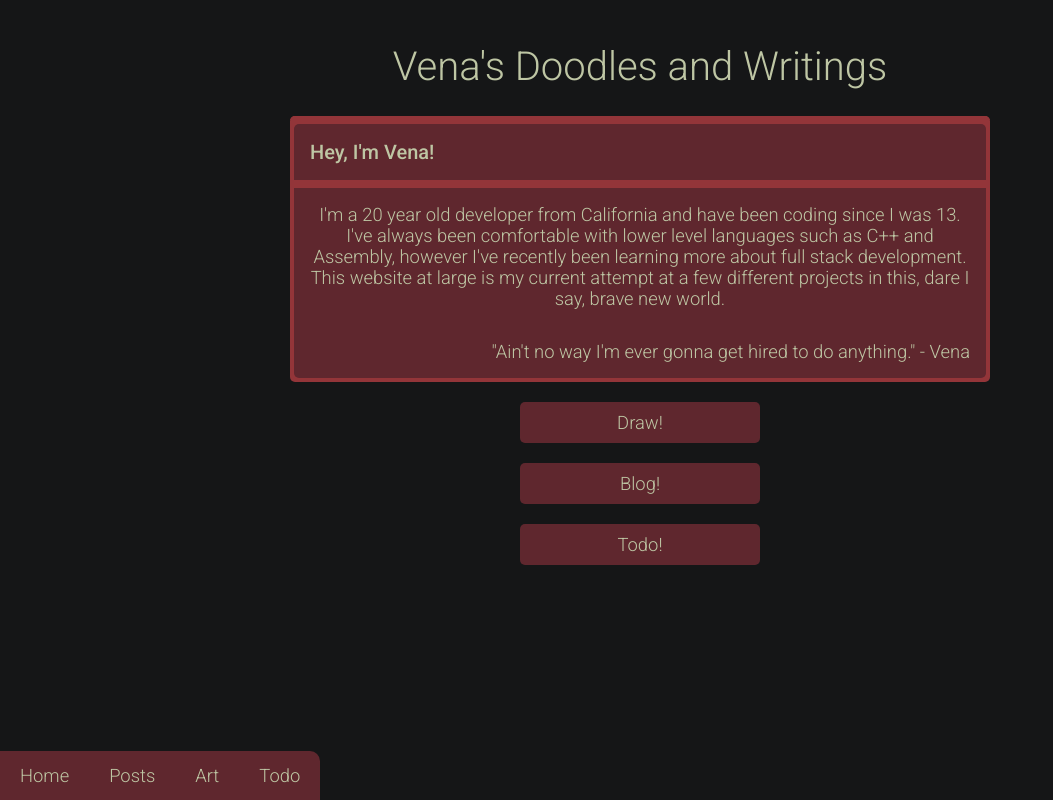
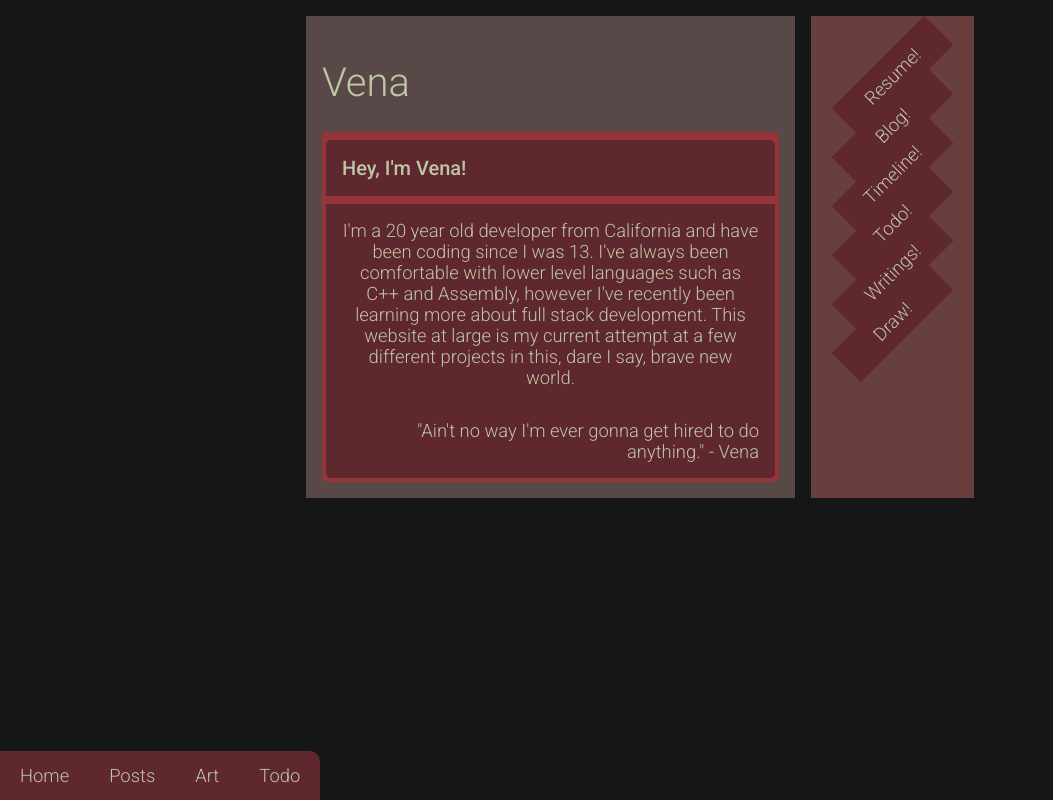
Before and after one commit to VenaMaybe/first_flask_site, a Flask app: page / in a window 1280 px wide. Shown: the whole page, without its empty margins (0-1053 px from the left). Run offline with Flask 3, Linux system fonts and the light colour scheme.

Commit message:
Messing with grid layout and buttons

```diff
--- a/static/css/style.css
+++ b/static/css/style.css
@@ -36,16 +36,40 @@ body {
 /*~~ Organized ~~*/
 
 .container-width {
-    width: 60%;
+    width: 100%;
     max-width: 700px;
     margin: 0 auto;
 }
 
 .container-height {
     height: 100vh;
-    padding-top: 1rem;
+    padding-top: 0;
     padding-bottom: 5rem;
     overflow-y: auto;
+}
+
+.container-grid {
+    display: grid;
+    grid-template-columns: 3fr 1fr; /* Two equal columns */
+    gap: 1rem; /* Gap between columns */
+    max-width: 1200px;
+    margin: 0 auto; /* Center the container */
+    padding: 1rem;
+}
+
+.left-column {
+    background-color: #594848;
+    padding: 1rem;
+}
+
+.right-column {
+    background-color: #693e3e;
+    padding: 1rem;
+    padding-top: 2.5rem;
+    display: flex;
+    flex-direction: column;
+    gap: 0.5rem; /* Space between buttons */
+    overflow: hidden;
 }
 
 .block-top {
@@ -74,8 +98,23 @@ b {
     padding: 1rem 1rem;
 }
 
+.header {
+    background-color: transparent;
+    text-align: left;
+    height: 6.25rem;
+    font-size: 2.5rem;
+    display: flex;
+    justify-content: flex-start;
+    align-items: center;
+    pointer-events: none; /* art passthrough */
+    user-select: none;
+    z-index: 5;
+    flex-grow: 0;
+    flex-shrink: 0;
+}
+
 hr {
-    background-color: var(--accent-color);
+    background-color: var(--secondary-color);
     position: relative;
     border: none;
     height: .25rem;
@@ -102,6 +141,29 @@ hr.extended {
 hr.margined {
     margin-top: 0.25rem;
     margin-bottom: 0.25rem;
+}
+
+hr.accent {
+    background-color: var(--accent-color)
+}
+
+.button {
+    display: block;
+    width: 100%;
+    padding: 0.625rem;
+    margin: 0 auto;
+    background-color: var(--secondary-color);
+    color: var(--text-color);
+    text-align: center;
+    border-radius: 0px;
+    /* clip-path: polygon(100% 50%,50% 100%,0% 50%,50% 0%);
+    aspect-ratio: 2; */
+    text-decoration: none;
+    transform: rotate(-45deg);
+}
+
+.button:hover {
+    background-color: var(--accent-color);
 }
 
 /*Unorganized*/
@@ -197,22 +259,6 @@ li::before {
     opacity: 0.4;
 }
 
-.button {
-    display: block;
-    width: 15rem;
-    padding: 0.625rem;
-    margin: 1.25rem auto;
-    background-color: var(--secondary-color);
-    color: var(--text-color);
-    text-align: center;
-    border-radius: 5px;
-    text-decoration: none;
-}
-
-.button:hover {
-    background-color: var(--accent-color);
-}
-
 .outer-form {
     display: flex;
     justify-content: center;
@@ -291,22 +337,6 @@ form {
 
 .btn-remove:hover, .btn-add-form:hover {
     background-color: var(--accent-color);
-}
-
-.header {
-    position: relative;
-    background-color: transparent; /* for art passthrough */
-    height: 6.25rem;
-    display: flex;
-    justify-content: center;
-    align-items: center;
-    color: var(--text-color);
-    font-size: 2.5rem;
-    z-index: 5;
-    pointer-events: none; /* art passthrough */
-    user-select: none;
-    flex-grow: 0;
-    flex-shrink: 0;
 }
 
 .main {
--- a/templates/index.html
+++ b/templates/index.html
@@ -3,17 +3,19 @@
 {% block content %}
     <div class="container-height">
     <div class="container-width">
+    <div class="container-grid">
+        <div class="left-column">
             <div class="header">
-            Vena's Doodles and Writings
+                Vena
             </div>
             <div class="block-top">
-            <hr>
+                <hr class="accent">
                 <div class="block-text-inset">
                     <b>
                         Hey, I'm Vena!
                     </b>
-                <hr  class="extended">
-                <hr  class="extended">
+                    <hr  class="extended accent">
+                    <hr  class="extended accent">
                     <p align="center">
                         I'm a 20 year old developer from California and have been coding since I was 13. I've always been comfortable with lower level languages such as C++ and Assembly, however I've recently been learning more about full stack development. This website at large is my current attempt at a few different projects in this, dare I say, brave new world.
                     </p>
@@ -22,12 +24,17 @@
                     </p>
                 </div>
             </div>
+        </div>
 
-        <div class="main">
+        <div class="right-column">
             <!-- More content goes here -->
+            <a href="/doesntExist/" class="button">Resume!</a>
+            <a href="/posts/" class="button">Blog!</a>
+            <a href="/doesntExist/" class="button">Timeline!</a>
+            <a href="/todo/" class="button">Todo!</a>
+            <a href="/doesntExist/" class="button">Writings!</a>
             <a href="/art/" class="button">Draw!</a>
-            <a href="/posts/" class="button">Blog!</a>
-            <a href="/todo/" class="button">Todo!</a>
+        </div>
     </div>
     </div>
     </div>
--- a/templates/todo.html
+++ b/templates/todo.html
@@ -5,7 +5,7 @@
 		<div class="header">
 			To-Do List
 		</div>
-		<hr>
+		<hr class="rounded">
 		<div class="outer-form">
 			<form id="add-todo-form">
 				<input type="text" name="todo" placeholder="Enter a new to-do item" class="input-todo">
```
Lines whose indentation alone changed are shown as unchanged.
